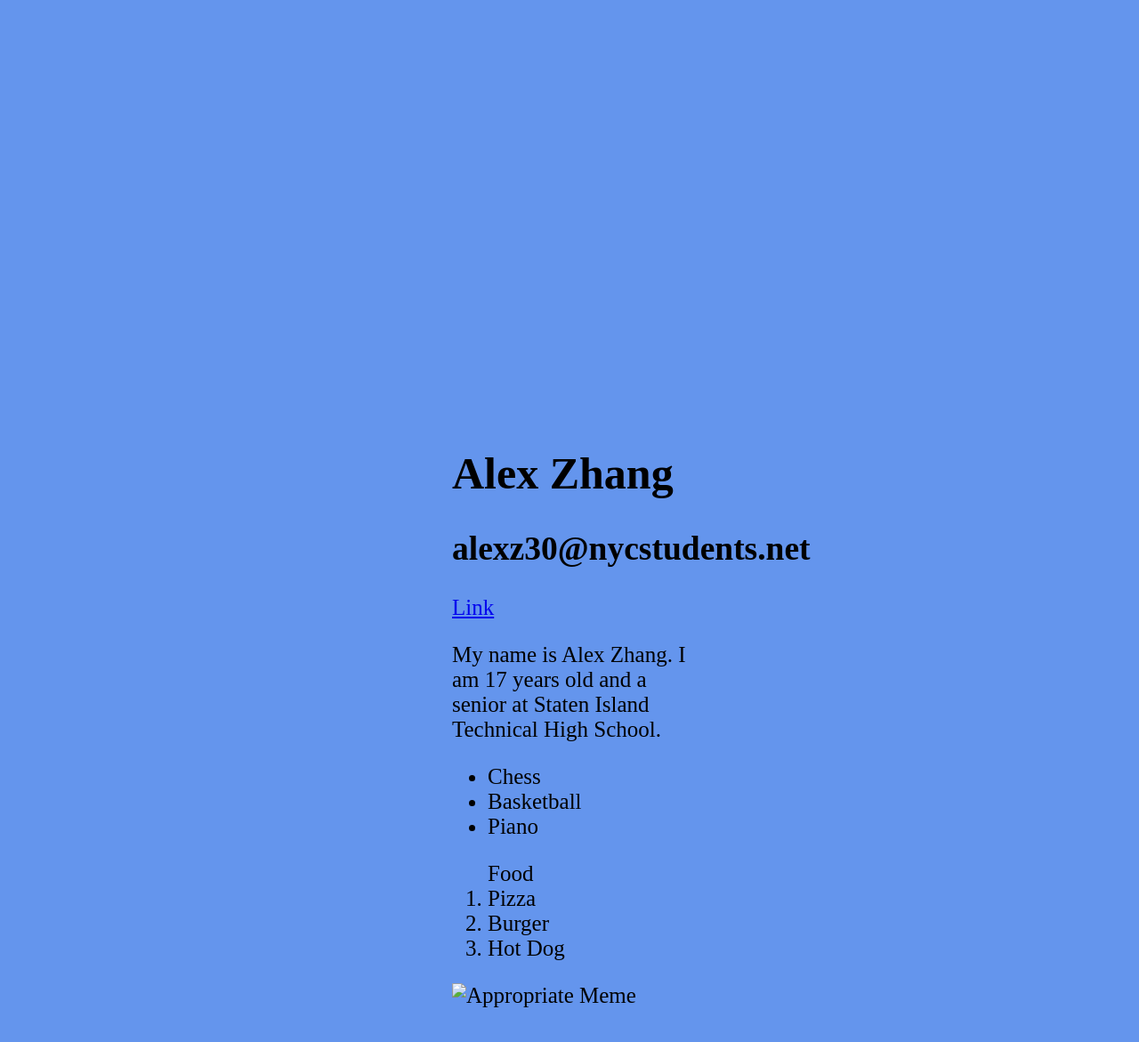
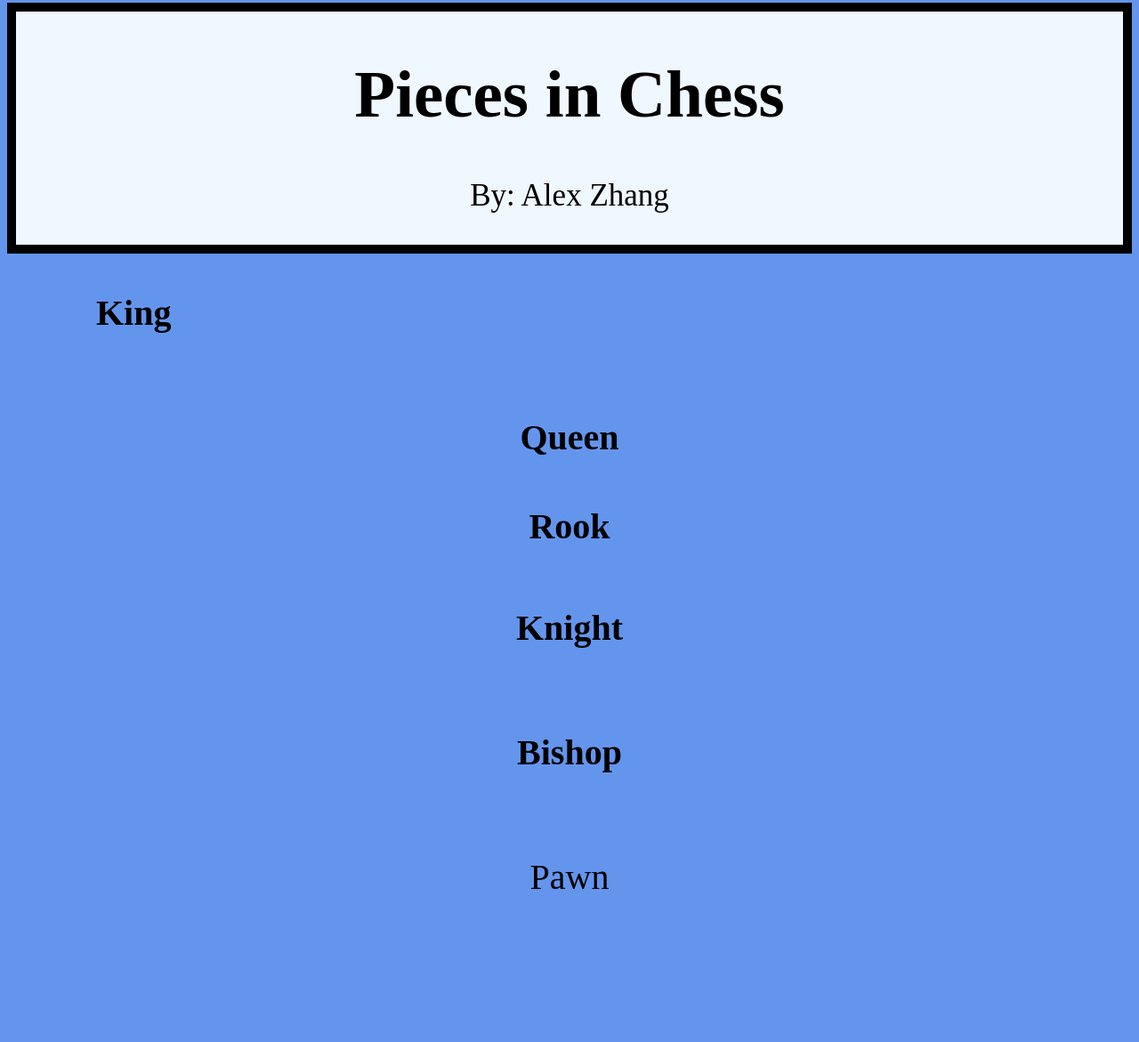
Before and after one commit to staten-island-tech/css-blogpost-project-Alex81405, a plain HTML site: page index.html in a window 1280 px wide. Shown: the part 5-1176 px from the top of the page at 89% size. After the commit the page ends 1022 px from the top, so only its background shows below. Drawn offline with Linux system fonts and the light colour scheme; a web font is replaced by a local one.

Commit message:
CSS Blogpost Project

```diff
--- a/index.html
+++ b/index.html
@@ -1,32 +1,40 @@
 <html lang="en">
-
   <head>
-  <meta charset="UTF-8">
+    <meta charset="UTF-8" />
+    <meta http-equiv="X-UA-Compatible" content="IE-edge" />
     <meta name="viewport" content="width=device-width, initial-scale=1.0" />
-  <link rel="stylesheet" href="style.css">
-  <link rel="preconnect" href="https://fonts.googleapis.com">
-<link rel="preconnect" href="https://fonts.gstatic.com" crossorigin>
-<link href="https://fonts.googleapis.com/css2?family=Gluten:wght@500&display=swap" rel="stylesheet">
+    <link rel="stylesheet" href="style.css" />
+    <link rel="preconnect" href="https://fonts.googleapis.com" />
+    <link rel="preconnect" href="https://fonts.gstatic.com" crossorigin />
+    <link
+      href="https://fonts.googleapis.com/css2?family=Gluten:wght@500&display=swap"
+      rel="stylesheet"
+    />
     <title>CSS Blogpost Project</title>
   </head>
 
   <body>
-  <h1>Alex Zhang</h1>
-
-  <h2>alexz30@nycstudents.net</h2>
-
-  <a href="https://www.youtube.com/watch?v=ipL7mEQJc4s">Link </a>
-  <p>My name is Alex Zhang. I am 17 years old and a senior at Staten Island Technical High School. </p>
-  <ul>
-    <li>Chess</li>
-    <li>Basketball</li>
-    <li>Piano</li>
-  </ul>
-  <ol>Food
-    <li>Pizza</li>
-    <li>Burger</li>
-    <li>Hot Dog</li>
-  </ol>
-  <img src="Appropriate Meme.jpg" alt="Appropriate Meme"/>
+    <div class="parent1">
+      <h1 class="child1">Pieces in Chess</h1>
+      <p class="paragraph">By: Alex Zhang</p>
+    </div>
+    <div class="parent2">
+      <h2 class="child2">King</h2>
+    </div>
+    <div class="parent3">
+      <h3 class="child3">Queen</h3>
+    </div>
+    <div class="parent4">
+      <h4 class="child4">Rook</h4>
+    </div>
+    <div class="parent5">
+      <h5 class="child5">Knight</h5>
+    </div>
+    <div class="parent6">
+      <h6 class="child6">Bishop</h6>
+    </div>
+    <div class="parent7">
+      <h7 class="child7">Pawn</h7>
+    </div>
   </body>
 </html>
--- a/style.css
+++ b/style.css
@@ -1,11 +1,69 @@
 body {
     background-color: cornflowerblue;
-    color:black;
-    font-size: 25px;
-    padding: 500px;
     font-family: 'Gluten';
+    text-align: center;
 }
 
-h1 {
+.paragraph {
+    font-size: 35px;
+}
+
+.parent1 {
+    background-color: aliceblue;
+    border: 10px solid;
+}
+
+.child1 {
+    color: black;
+    font-size: 75px
+}
+
+.parent2 {
+    text-align:left;
+    padding: 10px 100px 20px;
 
 }
+
+.child2 {
+    font-size: 40px;
+}
+
+.parent3 {
+
+}
+
+.child3 {
+    font-size: 40px;
+}
+
+.parent4 {
+
+}
+
+.child4 {
+    font-size: 40px;
+}
+
+.parent5 {
+
+}
+
+.child5 {
+    font-size: 40px;
+}
+
+.parent6 {
+
+}
+
+.child6 {
+    font-size: 40px;
+}
+
+.parent7 {
+
+}
+
+.child7 {
+    font-size: 40px;
+}
```
Lines whose indentation alone changed are shown as unchanged.
